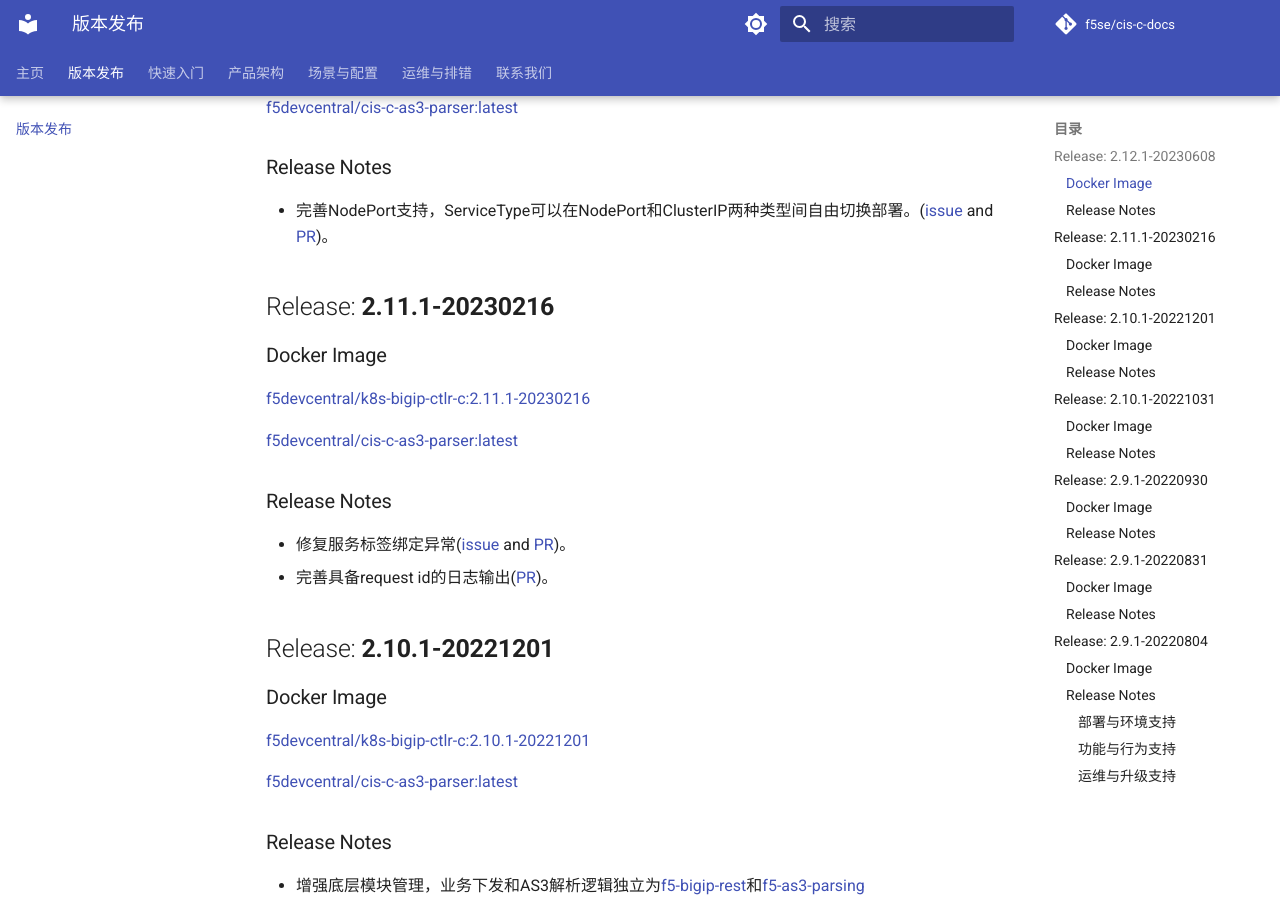
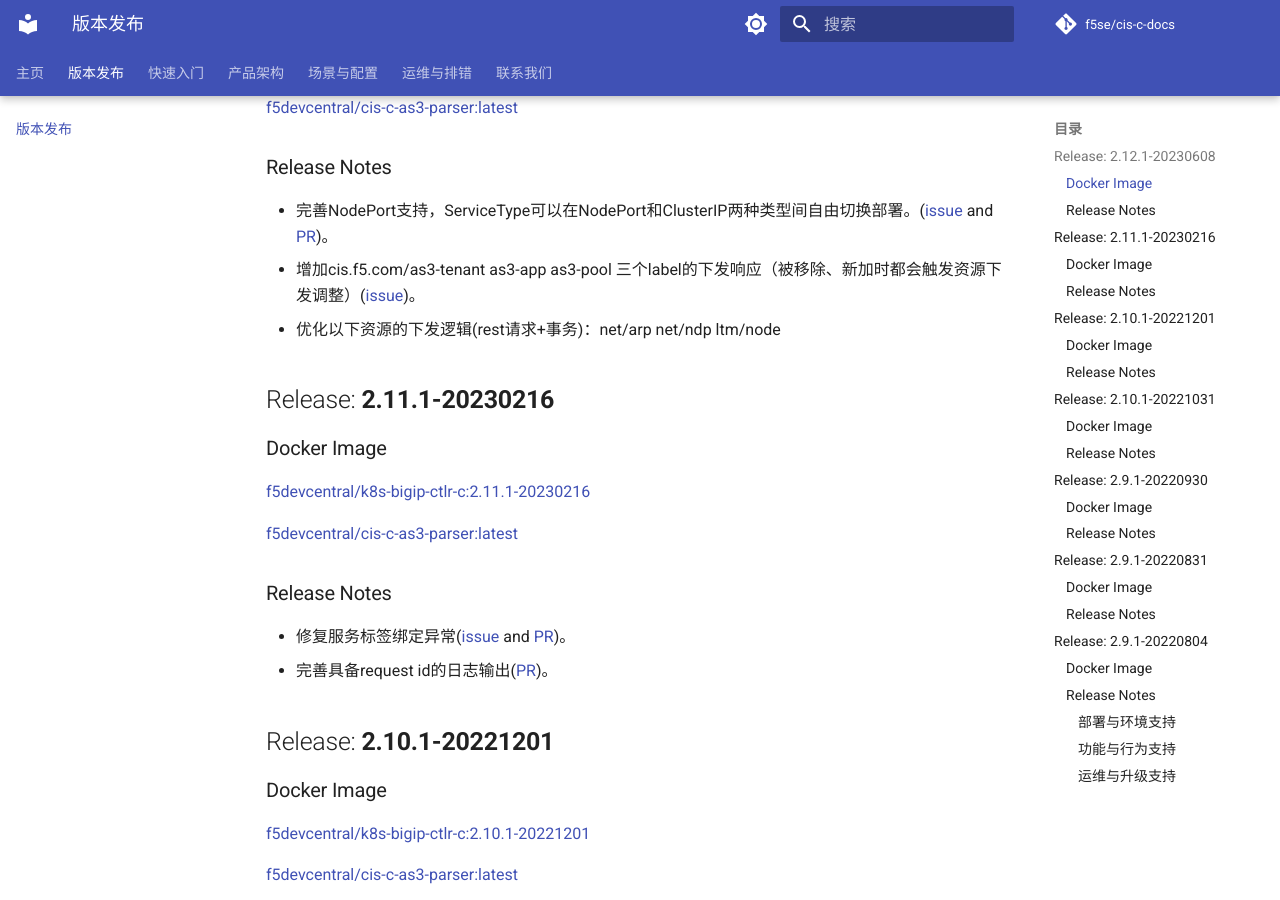
Before and after one commit to f5se/cis-c-docs, an MkDocs documentation site: the page built from docs/Release-notes/index.md, in a window 1280 px wide and 900 px high, scrolled down 318 px. Built offline with MkDocs 1.6.1 and Material for MkDocs 9.7.7, drawn with Linux system fonts in a browser that asks for light colours; comment, search, counter and statistics services are not loaded.

Commit message:
Add label adding/removing reaction.

```diff
--- a/docs/Release-notes/index.md
+++ b/docs/Release-notes/index.md
@@ -11,6 +11,8 @@
 ### Release Notes
 
 * 完善NodePort支持，ServiceType可以在NodePort和ClusterIP两种类型间自由切换部署。([issue](https://github.com/f5se/cis-c-docs/issues/52) and [PR](https://gitee.com/zongzw/f5-kic/pulls/69))。
+* 增加cis.f5.com/as3-tenant as3-app as3-pool 三个label的下发响应（被移除、新加时都会触发资源下发调整）([issue](https://github.com/f5se/cis-c-docs/issues/51))。
+* 优化以下资源的下发逻辑(rest请求+事务)：net/arp net/ndp ltm/node
 
 ## Release: **2.11.1-20230216**
 
```
